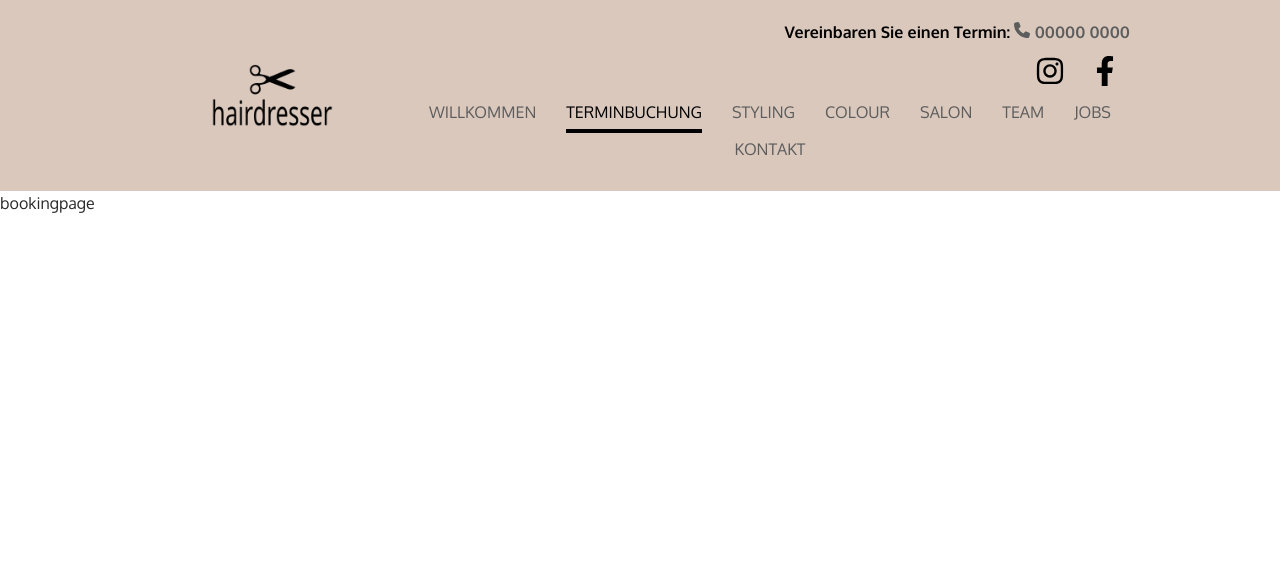
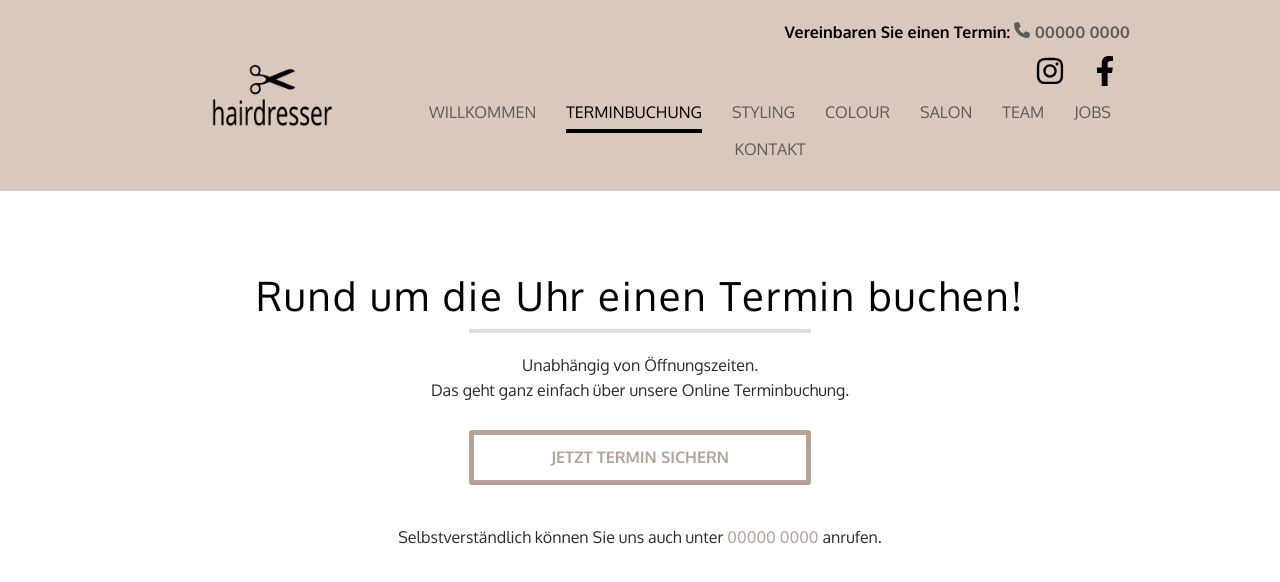
Before and after one commit to SchmittYannic/hairdresser, a React (Vite) app in the folder frontend/: page /terminbuchung in a window 1280 px wide. Shown: the top 582 px of the page. Built offline with nearby package versions, Linux system fonts and the light colour scheme.

Commit message:
Adds first section to Bookingpage

```diff
--- /dev/null
+++ b/frontend/src/components/Bookingpage.scss
@@ -0,0 +1,28 @@
+@use "../Variables" as v;
+
+#cta-section-bookingpage {
+    padding-top: 80px;
+    padding-bottom: 80px;
+}
+
+#m3775 {
+    margin-bottom: 5px;
+}
+
+#m4182 {
+    margin-left: auto;
+    margin-right: auto;
+    margin-top: 10px;
+    margin-bottom: 20px;
+}
+
+#cta-bookingpage {
+    width: 30%;
+    margin-left: auto;
+    margin-top: 0px;
+    margin-right: auto;
+}
+
+#m1437 {
+    margin-top: 40px;
+}
--- a/frontend/src/components/Bookingpage.tsx
+++ b/frontend/src/components/Bookingpage.tsx
@@ -1,8 +1,59 @@
-
+import { Link } from "react-router-dom"
+import "./Bookingpage.scss"
 
 const Bookingpage = () => {
     return (
-        <div>bookingpage</div>
+        <main id="bookingpage" className="row designRow">
+            <div className="container w-full">
+                <div className="col col-sm-12">
+                    <div id="cta-section-bookingpage" className="row">
+                        <div className="container container-fixed">
+                            <div className="col col-sm-12">
+                                <div id="m3775" className="module text">
+                                    <h1 className="darkspottext text-center">
+                                        Rund um die Uhr einen Termin buchen!
+                                    </h1>
+                                </div>
+                                <div id="m4182" className="module divider"></div>
+                                <div className="module text">
+                                    <p className="text-center">
+                                        Unabhängig von Öffnungszeiten.
+                                    </p>
+                                    <p className="text-center">
+                                        Das geht ganz einfach über unsere Online Terminbuchung.
+                                    </p>
+                                    <p className="text-center">&nbsp;</p>
+                                </div>
+                                <Link
+                                    id="cta-bookingpage"
+                                    className="module button"
+                                    role="button"
+                                    to={"/terminbuch/termine"}
+                                >
+                                    <span>Jetzt Termin sichern</span>
+                                </Link>
+                                <div id="m1437" className="module text">
+                                    <p className="text-center">
+                                        <span>
+                                            Selbstverständlich können Sie uns auch unter&nbsp;
+                                        </span>
+                                        <a className="tertiary-color" href="tel:000000000">
+                                            <span className="monoglobalWrap">
+                                                00000 0000
+                                            </span>
+                                        </a>
+                                        <span className="monoglobalWrap">
+                                            &nbsp;anrufen.
+                                        </span>
+                                    </p>
+                                    <p className="text-center">&nbsp;</p>
+                                </div>
+                            </div>
+                        </div>
+                    </div>
+                </div>
+            </div>
+        </main>
     )
 }
 
```
